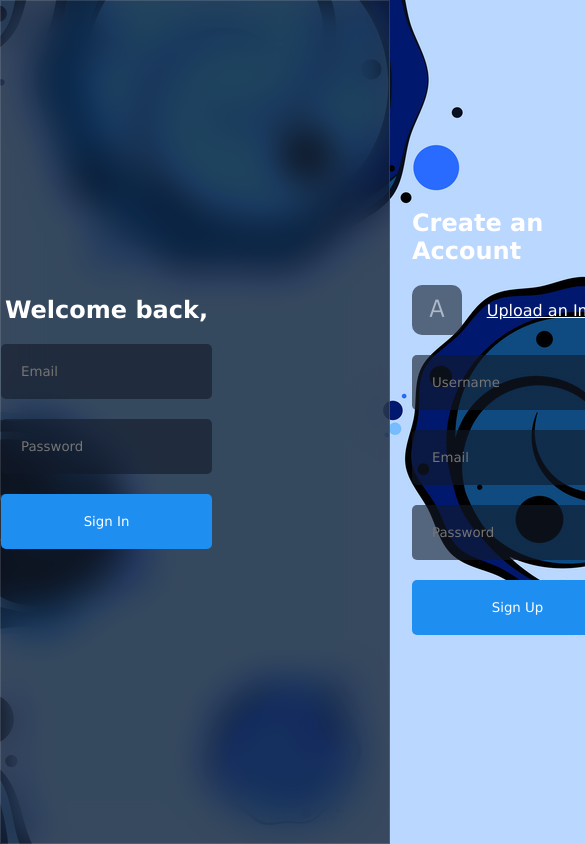
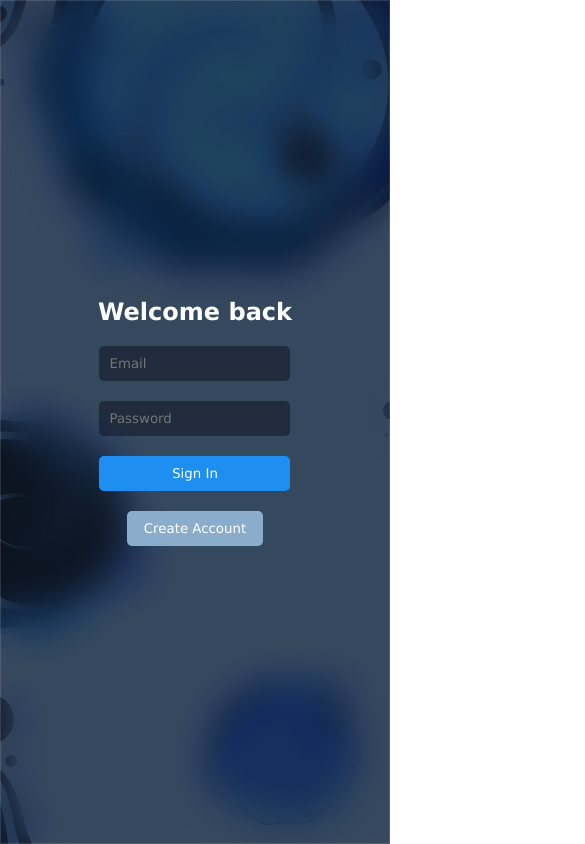
Before and after one commit to HackRoot1/react-firebase-chatapp, a React (Vite) app: page / in a window 390 px wide. Shown: the top 844 px of the page, 585 px wide, since content can reach past the window. Built offline with nearby package versions, Linux system fonts and the light colour scheme; no server answers.

Commit message:
login and registration responsiveness added

```diff
--- a/src/components/login/Login.jsx
+++ b/src/components/login/Login.jsx
@@ -1,4 +1,4 @@
-import React, { useState } from "react";
+import React, { useEffect, useState } from "react";
 import "./login.css";
 import { toast } from "react-toastify";
 import {
@@ -6,12 +6,32 @@ import {
     signInWithEmailAndPassword,
 } from "firebase/auth";
 import { auth, db } from "../../lib/firebase";
-import { collection, doc, getDocs, query, setDoc, where } from "firebase/firestore";
+import {
+    collection,
+    doc,
+    getDocs,
+    query,
+    setDoc,
+    where,
+} from "firebase/firestore";
 import upload from "../../lib/upload";
 
 const Login = () => {
     const [avatar, setAvatar] = useState({ file: null, url: "" });
     const [loading, setLoading] = useState(false);
+    const [isDesktop, setIsDesktop] = useState(window.innerWidth >= 768);
+    const [showRegistration, setShowRegistration] = useState(false);
+    const [showLogin, setShowLogin] = useState(true);
+
+    const updateMedia = () => {
+        setIsDesktop(window.innerWidth >= 768);
+    };
+
+    useEffect(() => {
+        window.addEventListener("resize", updateMedia);
+        return () => window.removeEventListener("resize", updateMedia);
+    }, []);
+
     const handleAvatar = (e) => {
         if (e.target.files[0]) {
             setAvatar({
@@ -88,12 +108,28 @@ const Login = () => {
         }
     };
 
+    const handleLoginViews = () => {
+        setShowLogin(false)
+        setShowRegistration(true)
+    }
+
+    const handleRegisterViews = () => {
+        setShowLogin(true)
+        setShowRegistration(false)
+    }
+
     return (
         <div className="login">
-            <div className="item">
-                <h2>Welcome back,</h2>
+            {(isDesktop || showLogin) && (
+                <>
+                    <div className="item login-section">
+                        <h2>Welcome back</h2>
                         <form onSubmit={handleLogin}>
-                    <input type="text" placeholder="Email" name="email" />
+                            <input
+                                type="text"
+                                placeholder="Email"
+                                name="email"
+                            />
                             <input
                                 type="password"
                                 placeholder="Password"
@@ -103,9 +139,19 @@ const Login = () => {
                                 {loading ? "Loading" : "Sign In"}
                             </button>
                         </form>
+                        {!isDesktop && (
+                            <button onClick={ handleLoginViews }>
+                                Create Account
+                            </button>
+                        )}
                     </div>
-            <div className="separator"></div>
-            <div className="item">
+                </>
+            )}
+
+            {isDesktop && <div className="separator"></div>}
+
+            {(isDesktop || showRegistration) && (
+                <div className="item registration-section">
                     <h2>Create an Account</h2>
                     <form onSubmit={handleRegister}>
                         <label htmlFor="file">
@@ -118,7 +164,11 @@ const Login = () => {
                             style={{ display: "none" }}
                             onChange={handleAvatar}
                         />
-                    <input type="text" placeholder="Username" name="username" />
+                        <input
+                            type="text"
+                            placeholder="Username"
+                            name="username"
+                        />
                         <input type="text" placeholder="Email" name="email" />
                         <input
                             type="password"
@@ -129,7 +179,13 @@ const Login = () => {
                             {loading ? "Loading" : "Sign Up"}
                         </button>
                     </form>
+                    {!isDesktop && (
+                        <button onClick={handleRegisterViews}>
+                            Back to Login
+                        </button>
+                    )}
                 </div>
+            )}
         </div>
     );
 };
--- a/src/components/login/login.css
+++ b/src/components/login/login.css
@@ -63,6 +63,22 @@
                 }
             }
         }
+
+        button {
+            width: 70%;
+                padding: 10px;
+                border: none;
+                background-color: #8badcc;
+                color: white;
+                border-radius: 5px;
+                cursor: pointer;
+                font-weight: 500;
+
+                &:disabled {
+                    cursor: not-allowed;
+                    background-color: #1f8ff19c;
+                }
+        }
     }
 
     .separator {
@@ -71,3 +87,28 @@
         background-color: #dddddd35;
     }
 }
+
+
+
+
+@media (max-width: 768px) {
+    .login {
+        flex-direction: column;
+        gap: 50px;
+
+        .item {
+            justify-content: center;
+        }
+        .separator {
+            display: none;
+        }
+
+    }
+
+}
+
+@media (max-width: 480px) {
+    .login .item form input, .login .item form button {
+        padding: 10px;
+    }
+}
```
Lines whose indentation alone changed are shown as unchanged.
